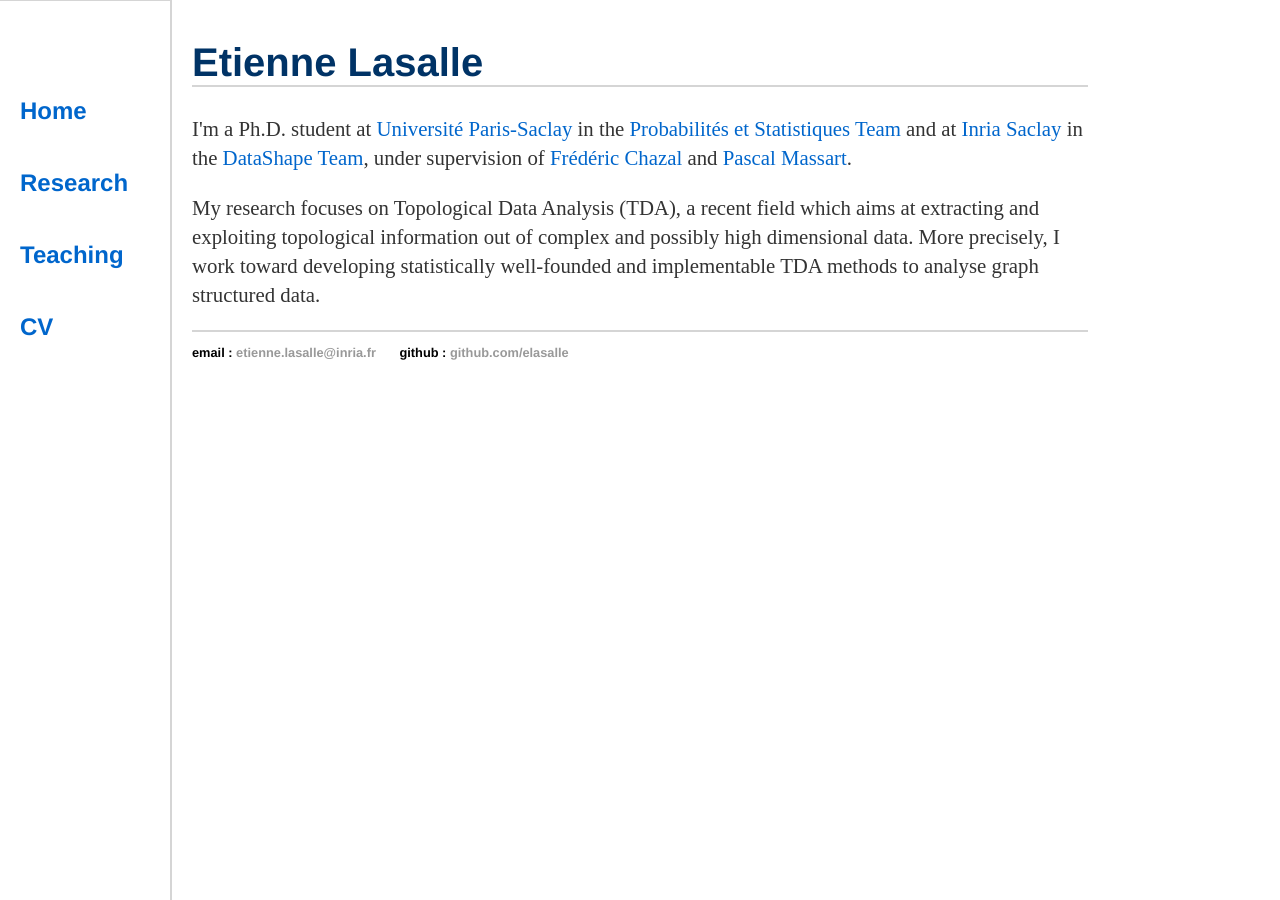
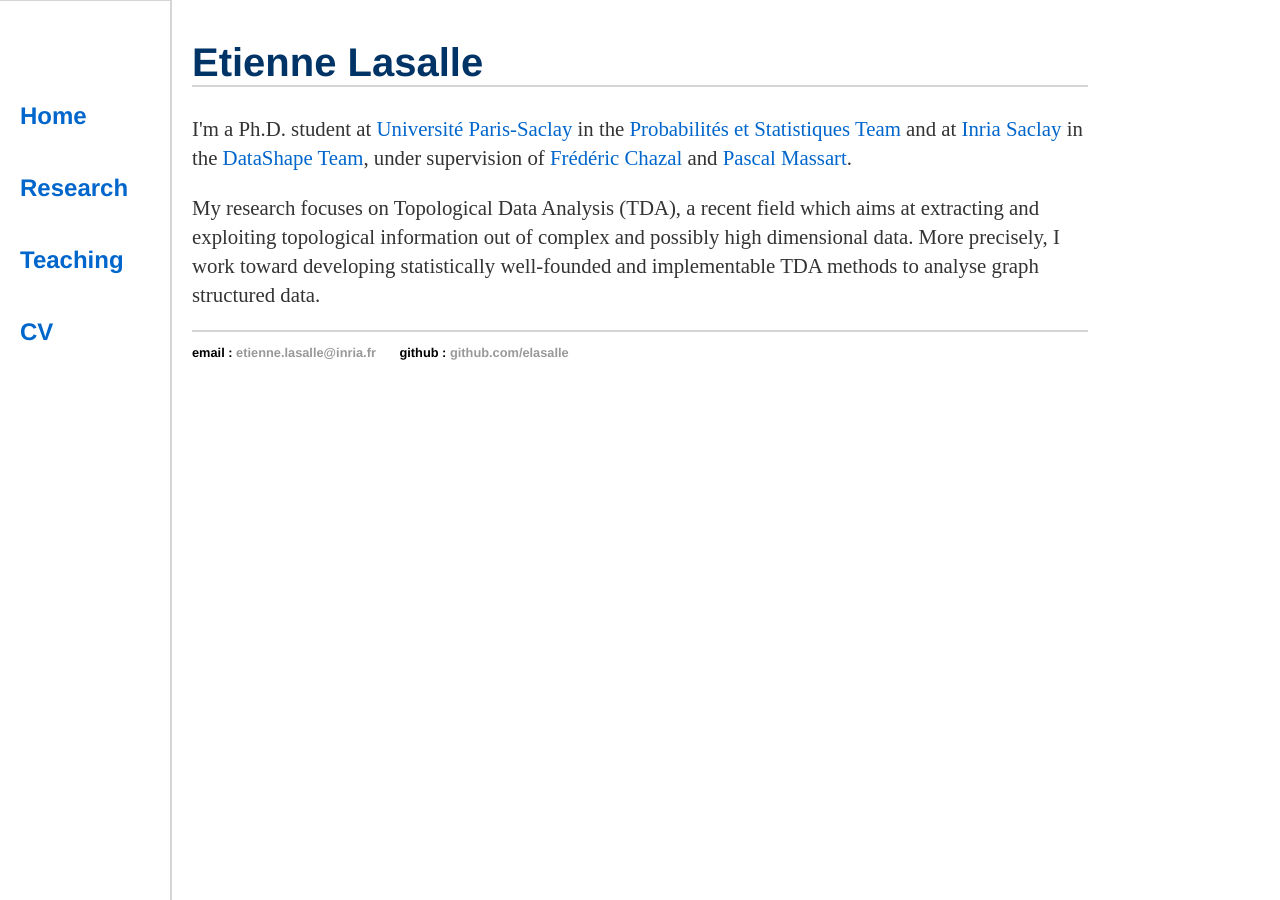
Before and after one commit to elasalle/elasalle.github.io, a Jekyll site: the page built from index.html, in a window 1280 px wide. Built offline with Jekyll 4.4.1, drawn with Linux system fonts in a browser that asks for light colours.

Commit message:
Update main.css
adjusting padding top

```diff
--- a/css/main.css
+++ b/css/main.css
@@ -14,7 +14,7 @@ nav {
   top: 0; /* Stay at the top */
   left: 0;
   overflow-x: hidden; /* Disable horizontal scroll */
-  padding-top: 50px;
+  padding-top: 55px;
   padding-left: 20px;
   border-right: 2px solid #d5d5d5;
   font-size: 1.5em;
```
